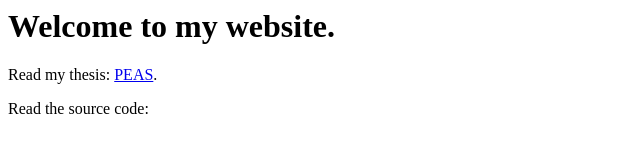
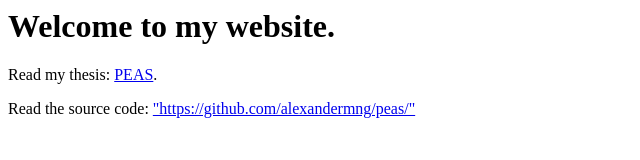
Before and after one commit to stefan-s-e/stefan-s-e.github.io, a plain HTML site: page index.html in a window 1280 px wide. Shown: the whole page, without its empty margins (0-640 px from the left). Drawn offline with Linux system fonts and the light colour scheme.

Commit message:
Update index.html

```diff
--- a/index.html
+++ b/index.html
@@ -6,7 +6,7 @@
 
   <body>
     <p>Read my thesis: <a href="/ng_stealey-euchner_peas.pdf">PEAS</a>.</p>
-    <p>Read the source code: <a url="https://github.com/alexandermng/peas/"></p>
+    <p>Read the source code: <a href="url"> "https://github.com/alexandermng/peas/"</a></p>
   </body>
 
 </html>
```
